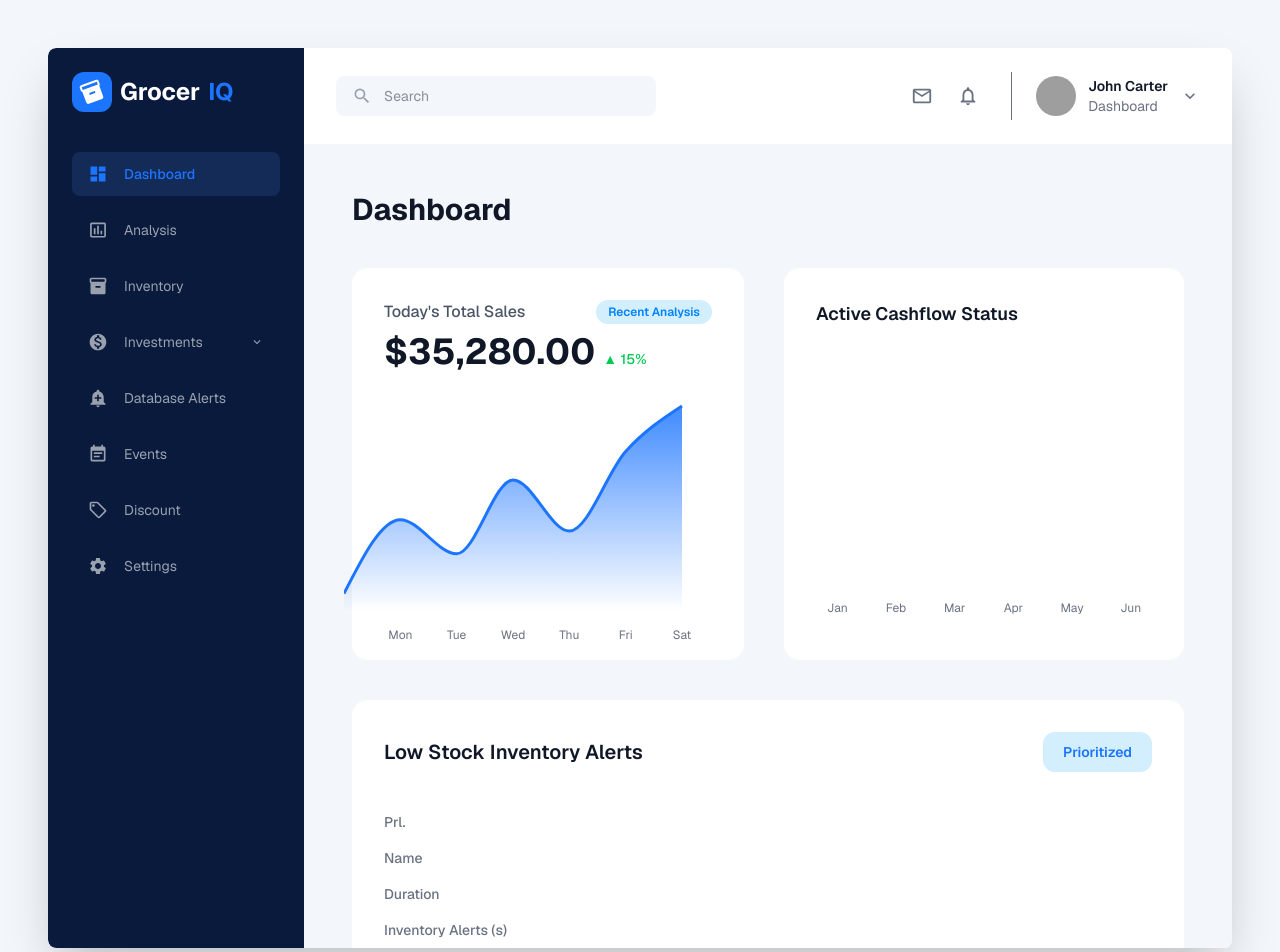
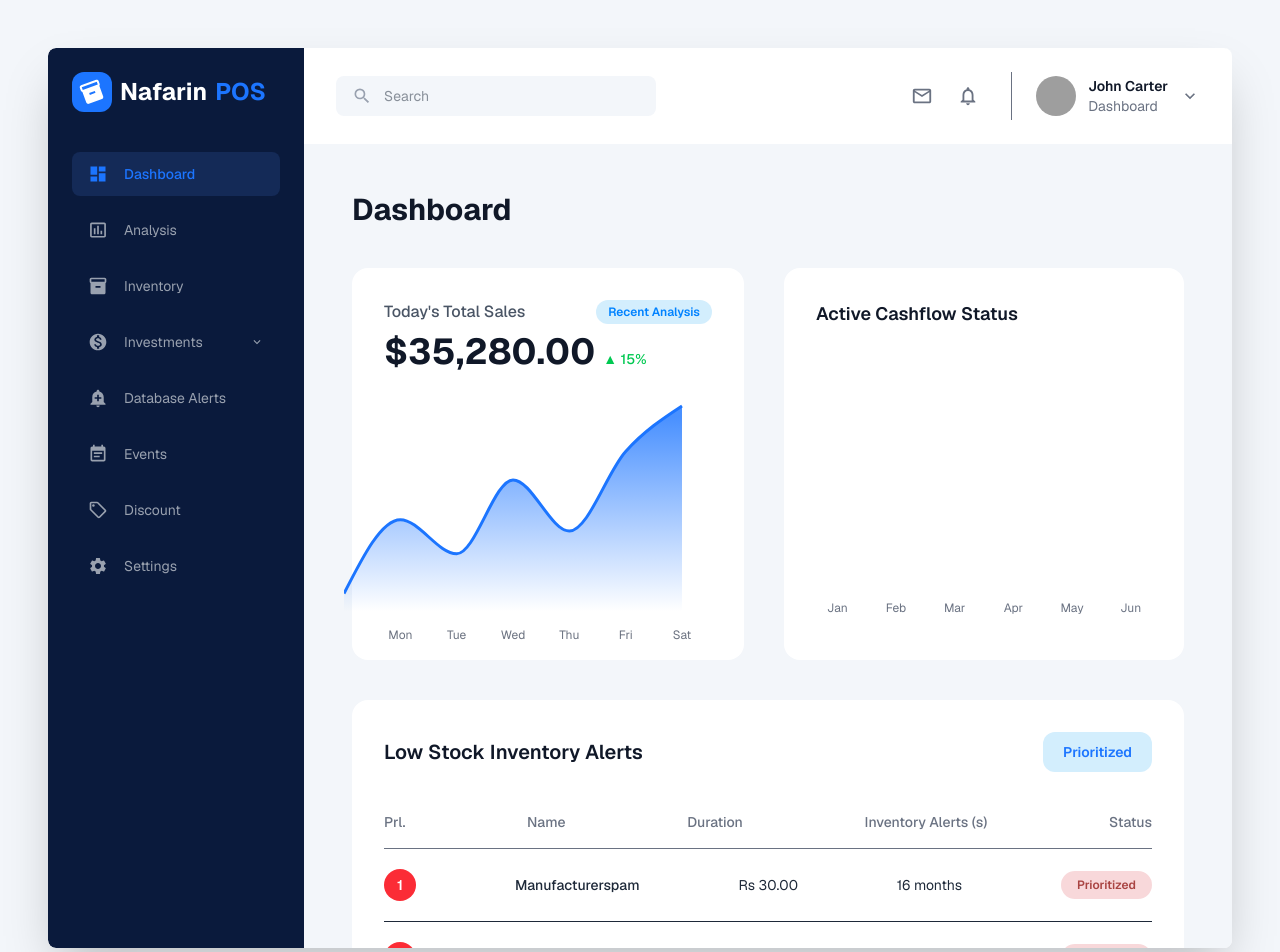
Before and after one commit to amandasatya/Nafarin-SaaS, a Next.js app in the folder nafarin/: page /dashboard in a window 1280 px wide. Shown: the top 952 px of the page. Built offline with nearby package versions, Linux system fonts and the light colour scheme; grey boxes are pictures that could not be loaded.

Commit message:
dashboard

```diff
--- a/nafarin/app/dashboard/page.tsx
+++ b/nafarin/app/dashboard/page.tsx
@@ -64,7 +64,7 @@ const Sidebar: FC = () => (
       <div className="bg-[#1C75FF] p-2 rounded-xl">
         <MdInventory2 size={24} className="transform rotate-[-20deg]" />
       </div>
-      Grocer<span className="text-[#1C75FF]">IQ</span>
+      Nafarin<span className="text-[#1C75FF]">POS</span>
     </div>
     <nav className="grow">
       <ul className="space-y-3">
@@ -185,7 +185,7 @@ const InventoryAlertsTable: FC = () => (
       </button>
     </div>
     <div className="w-full">
-      <div className="grid grid-cols-[50px,1fr,200px,200px,150px] items-center gap-4 py-4 border-b text-sm font-medium text-gray-500">
+      <div className="flex items-center justify-between gap-4 py-4 border-b text-sm font-medium text-gray-500">
         <div>Prl.</div>
         <div>Name</div>
         <div>Duration</div>
@@ -195,15 +195,15 @@ const InventoryAlertsTable: FC = () => (
       {inventoryAlerts.map((row, index) => (
         <div
           key={row.pri}
-          className="grid grid-cols-[50px,1fr,200px,200px,150px] items-center gap-4 py-5 border-b last:border-0 text-sm text-gray-800"
+          className="flex items-center justify-between gap-4 py-5 border-b last:border-0 text-sm text-gray-800"
         >
           <div className="flex items-center justify-center">
-            <span className="w-8 h-8 rounded-full bg-red-500 text-white font-semibold flex items-center justify-center">
+            <span className="w-8 h-8 rounded-full bg-red-500 text-white font-semibold flex items-center justify-center text-center">
               {row.pri}
             </span>
           </div>
-          <div className="font-medium">{row.name}</div>
-          <div>{row.duration}</div>
+          <div className="font-medium flex justify-center items-start">{row.name}</div>
+          <div className='flex justify-center items-start'>{row.duration}</div>
           <div>{row.alerts}</div>
           <div>
             <AlertStatusBadge status={row.status} />
```
